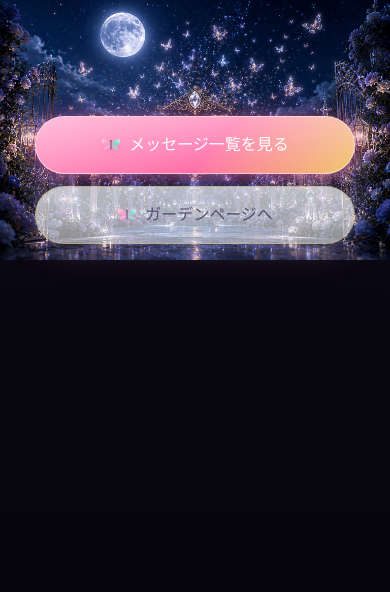
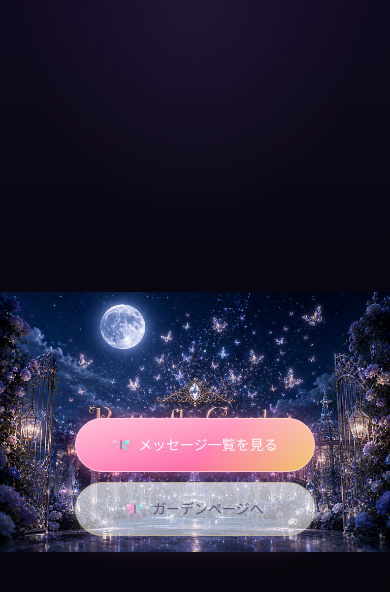
Before and after one commit to niyapop67/Butterfly-garden, a Next.js app: page /private/mika in a window 390 px wide. Shown: the top 592 px of the page. Built offline with nearby package versions, Linux system fonts and the light colour scheme; a web font is replaced by a local one.

Commit message:
private: make /private/mika responsive (capped/centered card on desktop, full-bleed on mobile)

```diff
--- a/src/app/private/mika/page.tsx
+++ b/src/app/private/mika/page.tsx
@@ -9,37 +9,47 @@ import CrystalIcon from "@/components/ui/CrystalIcon";
  * (the "Butterfly Garden for MIKA" artwork) with buttons overlaid directly
  * on the image (2026-07-24 follow-up: moved from a section below the image
  * to sit on top of it, near the bottom over the garden path), linking out
- * to the existing name list and the public garden page. Below the image,
- * the page still uses the existing .bg-night-garden CSS background rather
- * than stretching the busy night-sky photo further down — Niya flagged
- * that would hurt legibility if this page grows more content later.
+ * to the existing name list and the public garden page.
+ *
+ * 2026-07-24 follow-up: made responsive for both phone and desktop — on
+ * mobile the hero runs full-bleed near the top of the viewport; on wider
+ * screens it's capped at max-w-2xl and vertically centered instead of
+ * stretching edge-to-edge, with a soft shadow/rounded frame so it reads as
+ * a deliberate card rather than an oversized banner.
+ *
+ * Below/around the hero, the page still uses the existing .bg-night-garden
+ * CSS background rather than the busy night-sky photo — Niya flagged that
+ * would hurt legibility if this page grows more content later.
  *
  * Book (PDF) and Voice are sent directly rather than linked from here, so
  * there's no download button for either — just navigation.
  */
 export default function MikaLandingPage() {
   return (
-    <main className="bg-night-garden relative min-h-screen overflow-hidden">
-      <div className="relative w-full">
+    <main className="bg-night-garden flex min-h-screen items-center justify-center overflow-hidden p-0 sm:p-8">
+      <div className="relative w-full sm:max-w-2xl sm:overflow-hidden sm:rounded-[28px] sm:shadow-[0_20px_60px_rgba(0,0,0,0.45)]">
         <Image
           src="/images/decor/mika_hero.jpg"
           alt="Butterfly Garden for MIKA"
           width={1536}
           height={1024}
           priority
+          sizes="(min-width: 640px) 42rem, 100vw"
           className="w-full h-auto"
         />
 
-        <div className="absolute inset-x-0 bottom-[6%] z-10 flex flex-col items-center gap-3 px-6 sm:bottom-[9%]">
-          <Link href="/private/list" className="w-full max-w-xs">
-            <CrystalButton className="w-full">
-              <CrystalIcon size={20} />
+        <div className="absolute inset-x-0 bottom-[6%] z-10 flex flex-col items-center gap-2.5 px-6 sm:bottom-[8%] sm:gap-3">
+          <Link href="/private/list" className="w-full max-w-[15rem] sm:max-w-xs">
+            <CrystalButton className="w-full text-sm sm:text-base">
+              <CrystalIcon size={18} className="sm:hidden" />
+              <CrystalIcon size={20} className="hidden sm:block" />
               メッセージ一覧を見る
             </CrystalButton>
           </Link>
-          <Link href="/garden" className="w-full max-w-xs">
-            <CrystalButton variant="ghost" className="w-full">
-              <CrystalIcon size={20} />
+          <Link href="/garden" className="w-full max-w-[15rem] sm:max-w-xs">
+            <CrystalButton variant="ghost" className="w-full text-sm sm:text-base">
+              <CrystalIcon size={18} className="sm:hidden" />
+              <CrystalIcon size={20} className="hidden sm:block" />
               ガーデンページへ
             </CrystalButton>
           </Link>
```
